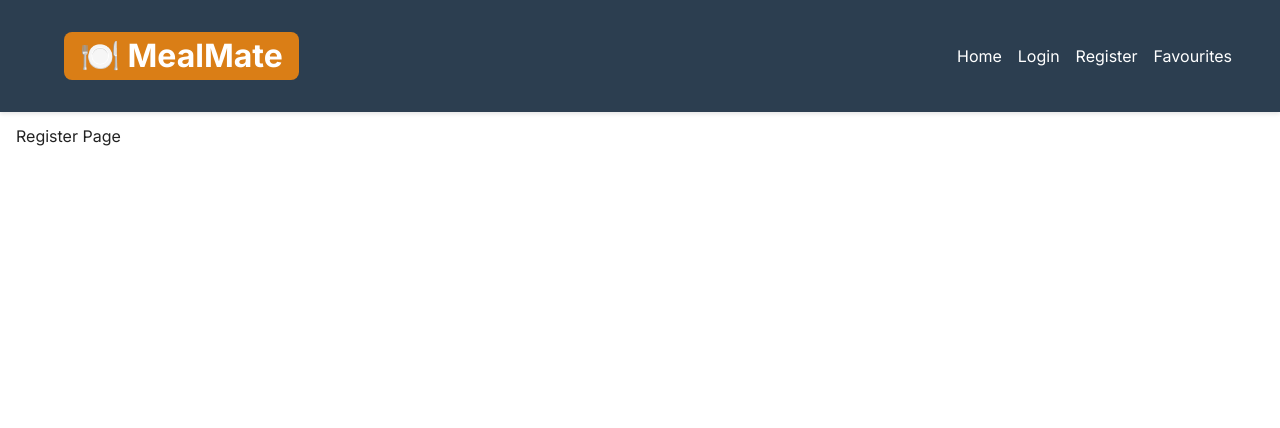
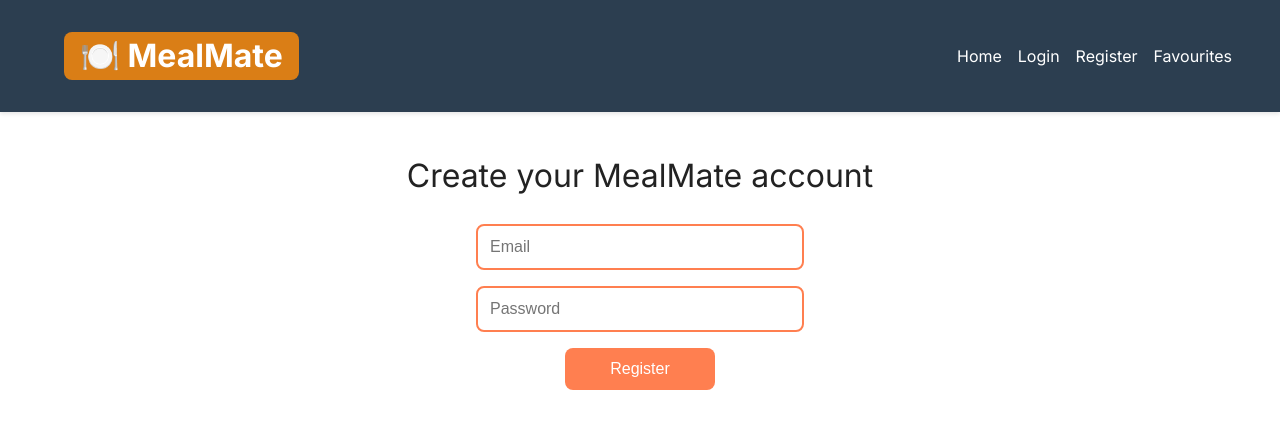
Before and after one commit to cedras/MealMate, a React (Vite) app: page /register in a window 1280 px wide. Shown: the top 428 px of the page. Built offline with nearby package versions, Linux system fonts and the light colour scheme.

Commit message:
Connected firebase to the project alongside with register and login page development where now user can register and log in with validation

```diff
--- a/package.json
+++ b/package.json
@@ -11,6 +11,7 @@
   },
   "dependencies": {
     "axios": "^1.10.0",
+    "firebase": "^12.0.0",
     "react": "^19.1.0",
     "react-dom": "^19.1.0",
     "react-router-dom": "^7.7.0",
--- a/src/pages/login.jsx
+++ b/src/pages/login.jsx
@@ -1,6 +1,100 @@
+import { useState } from "react";
+import styled from "styled-components";
+import { auth } from "../services/firebase";
+import { signInWithEmailAndPassword } from "firebase/auth";
+
+const Container = styled.div`
+    padding: 2rem;
+    max-width: 500px;
+    margin: 0 auto;
+`;
+
+const LoginMessage = styled.h2`
+  font-size: 2rem;
+    margin-bottom: 2rem;
+    text-align: center;
+`;
+
+const Form = styled.form`
+    display: flex;
+    flex-direction: column;
+    gap: 1rem;
+    align-items: center;
+
+`;
+
+const Input = styled.input`
+padding: 0.75rem;
+    border: 2px solid ${({ theme }) => theme.colors.primary};
+    border-radius: 8px;
+    width: 300px;
+`;
+
+const Button = styled.button`
+    padding: 0.75rem;
+    background-color: ${({ theme }) => theme.colors.primary};
+    color: white;
+    border: none;
+    border-radius: 8px;
+    cursor: pointer;
+    width: 150px;
+
+    &:hover {
+        background-color: ${({ theme }) => theme.colors.secondary};
+        opacity: 0.9;
+    }
+`;
+
+const Message = styled.p`
+    color: ${({ success }) => (success ? "green" : "red")};
+`;
+
 function Login() {
+    const [email, setEmail] = useState("");
+    const [password, setPassword] = useState("");
+    const [message, setMessage] = useState(null);
+    const [success, setSuccess] = useState(false);
+
+    const handleSubmit = async (e) => {
+        e.preventDefault();
+        setMessage(null);
+
+        if (!email || !password) {
+            setMessage("Please fill in all fields.");
+            setSuccess(false);
+            return;
+        }
+
+        try {
+            await signInWithEmailAndPassword(auth, email, password);
+            setMessage("Login successful!");
+            setSuccess(true);
+        } catch (error) {
+            setMessage(`Error: ${error.message}`);
+            setSuccess(false);
+        }
+    };
+
     return (
-    <h1>Login Page</h1>
-);
+        <Container>
+            <LoginMessage>Login to MealMate</LoginMessage>
+            <Form onSubmit={handleSubmit}>
+                <Input
+                    type="email"
+                    placeholder="Email"
+                    value={email}
+                    onChange={(e) => setEmail(e.target.value)}
+                />
+                <Input
+                    type="password"
+                    placeholder="Password"
+                    value={password}
+                    onChange={(e) => setPassword(e.target.value)}
+                />
+                <Button type="submit">Login</Button>
+                {message && <Message success={success}>{message}</Message>}
+            </Form>
+            </Container>
+    );
 }
 export default Login;
--- a/src/pages/recipes.jsx
+++ b/src/pages/recipes.jsx
@@ -73,8 +73,8 @@ const Instructions = styled.p`
 function Recipe() {
   const { id } = useParams();
   const [recipe, setRecipe] = useState(null);
-  const [loading, setLoading] = useState(true);
-  const [error, setError] = useState(null);
+  const [loading, setLoading] = useState(false);
+  const [error, setError] = useState(false);
 
   useEffect(() => {
     const fetchRecipe = async () => {
--- a/src/pages/register.jsx
+++ b/src/pages/register.jsx
@@ -1,4 +1,108 @@
+import { useState } from "react";
+import styled from "styled-components";
+import { auth } from "../services/firebase";
+import { createUserWithEmailAndPassword } from "firebase/auth";
+
+const Container = styled.div`
+    padding: 2rem;
+    max-width: 500px;
+    margin: 0 auto;
+`;
+
+const RegisterMessage = styled.h2`
+  font-size: 2rem;
+  margin-bottom: 2rem;
+  text-align: center;
+`;
+
+const Form = styled.form`
+    display: flex;
+    flex-direction: column;
+    gap: 1rem;
+    align-items: center;
+`;
+
+const Input = styled.input`
+    padding: 0.75rem;
+    border: 2px solid ${({ theme }) => theme.colors.primary};
+    border-radius: 8px;
+    width: 300px;
+`;
+
+const Button = styled.button`
+    padding: 0.75rem;
+    background-color: ${({ theme }) => theme.colors.primary};
+    color: white;
+    border: none;
+    border-radius: 8px;
+    cursor: pointer;
+    width: 150px;
+
+
+    &:hover {
+        background-color: ${({ theme }) => theme.colors.secondary};
+        opacity: 0.9;
+    }
+`;
+
+const Message = styled.p`
+    color: ${({ success }) => (success ? "green" : "red")};
+`;
+
 function Register() {
-    return <h1>Register Page</h1>
+    const [email, setEmail] = useState("");
+    const [password, setPassword] = useState("");
+    const [message, setMessage] = useState(null);
+    const [success, setSuccess] = useState(false);
+
+    const handleSubmit = async (e) => {
+        e.preventDefault();
+        setMessage(null);
+
+        if (!email || !password) {
+            setMessage("Please fill in all fields.");
+            setSuccess(false);
+            return;
+        }
+        try {
+            await createUserWithEmailAndPassword(auth, email, password);
+            setMessage("Registration successful!");
+            setSuccess(true);
+            setEmail("");
+            setPassword("");
+        } catch (error) {
+            if (error.code === "auth/email-already-in-use") {
+                setMessage("This email is already registered.");
+                } else if (error.code === "auth/weak-password") {
+                setMessage("Password should be at least 6 characters.");
+                } else {
+                setMessage("An unknown error occurred.");
+                }
+            setSuccess(false);
+        }
+    };
+
+    return (
+        <Container>
+            <RegisterMessage>Create your MealMate account</RegisterMessage>
+            <Form onSubmit={handleSubmit}>
+                <Input
+                    type="email"
+                    placeholder="Email"
+                    value={email}
+                    onChange={(e) => setEmail(e.target.value)}
+                />
+                <Input
+                    type="password"
+                    placeholder="Password"
+                    value={password}
+                    onChange={(e) => setPassword(e.target.value)}
+                />
+                <Button type="submit">Register</Button>
+                {message && <Message success={success}>{message}</Message>}
+            </Form>
+        </Container>
+    );
 }
+
 export default Register;
--- /dev/null
+++ b/src/services/firebase.js
@@ -0,0 +1,16 @@
+import { initializeApp } from "firebase/app";
+import { getAuth } from "firebase/auth";
+
+const firebaseConfig = {
+  apiKey: "AIzaSyCKMov3IE3FetByZNLsXaw2NVo7cuzYSUs",
+  authDomain: "mealmate-9b03a.firebaseapp.com",
+  projectId: "mealmate-9b03a",
+  storageBucket: "mealmate-9b03a.firebasestorage.app",
+  messagingSenderId: "478769997550",
+  appId: "1:478769997550:web:eee5683ee2f90c608975ff",
+  measurementId: "G-SSV17P04QP"
+};
+
+const app = initializeApp(firebaseConfig);
+
+export const auth = getAuth(app);history
```
Also changed, not shown: 1 other file (tests, documents, lock files or other folders).
